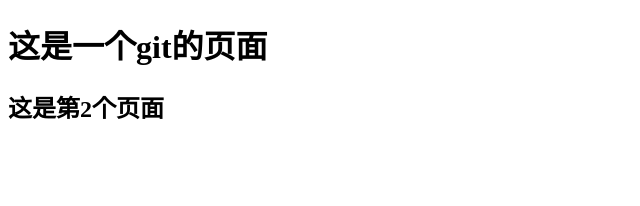
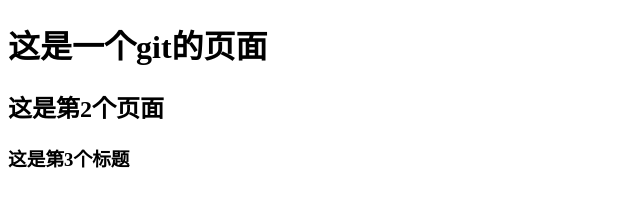
Before and after one commit to liuzhongye/test0824, a plain HTML site: page index.html in a window 1280 px wide. Shown: the whole page, without its empty margins (0-640 px from the left). Drawn offline with Linux system fonts and the light colour scheme.

Commit message:
第三次提交

```diff
--- a/index.html
+++ b/index.html
@@ -7,5 +7,6 @@
 <body>
         <h1>这是一个git的页面</h1>
         <h2>这是第2个页面</h2>
+        <h3>这是第3个标题</h3>
 </body>
 </html>
```
